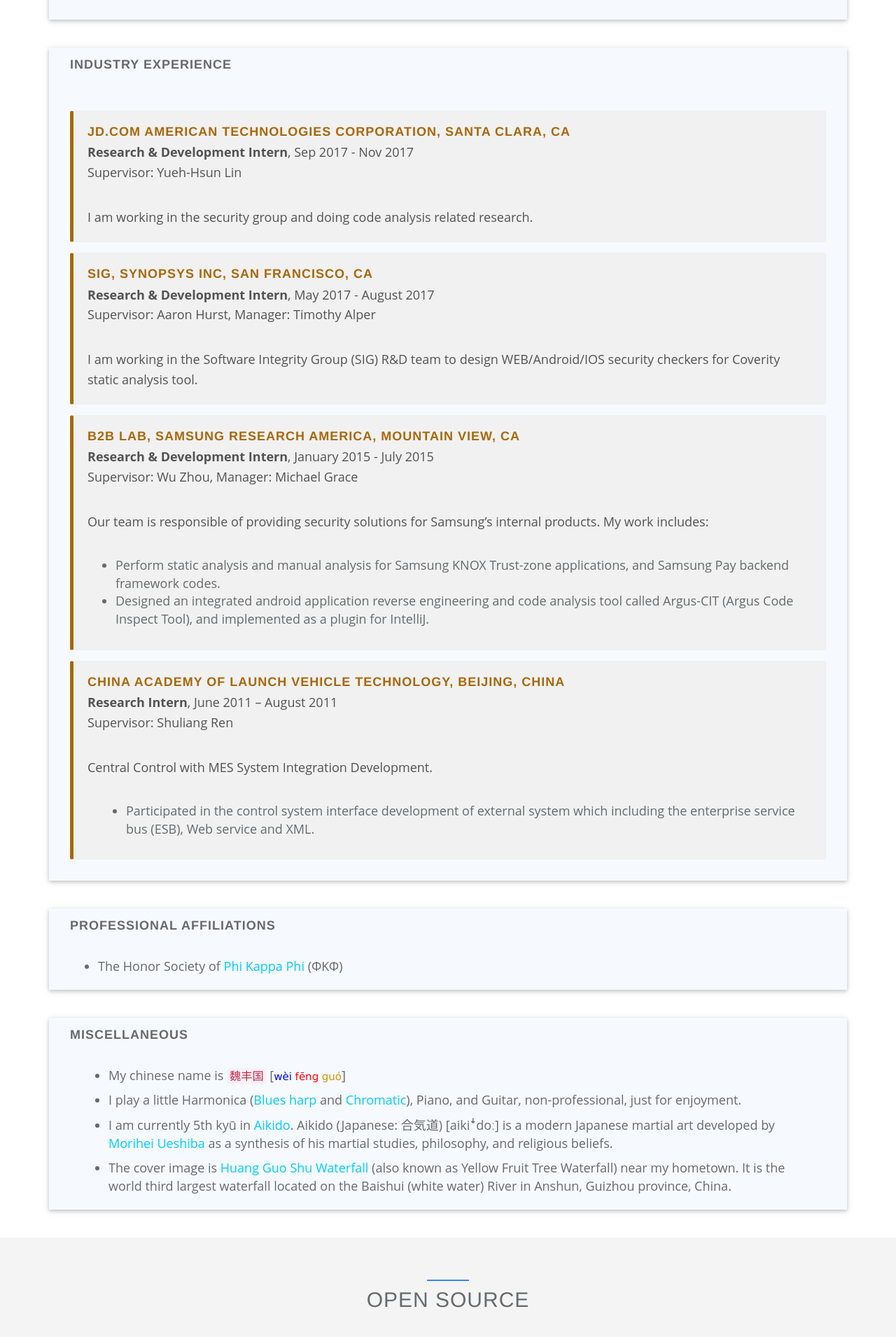
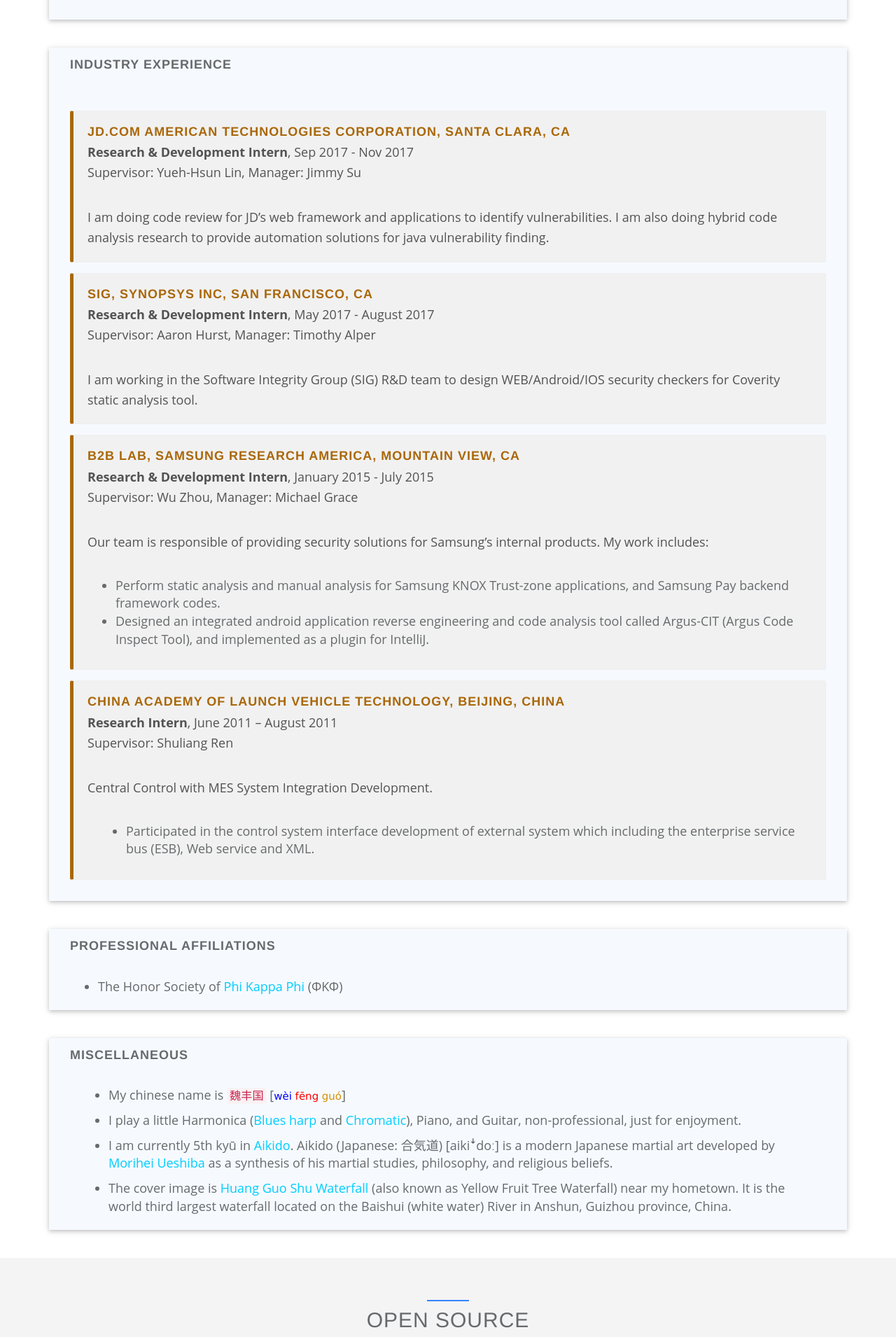
Before and after one commit to fgwei/fgwei.github.io, a Jekyll site: the page built from index.html, in a window 1280 px wide. Shown: the part 2267-4177 px from the top of the page at 70% size. Built offline with Jekyll 4.4.1, drawn with Linux system fonts in a browser that asks for light colours; nearby versions of some CDN libraries.

Commit message:
update cv

```diff
--- a/_includes/sections/about.md
+++ b/_includes/sections/about.md
@@ -104,9 +104,9 @@
 <div class="col-lg-12 bs-callout bs-callout-warning" markdown="1">
   <h4>JD.com American Technologies Corporation, Santa Clara, CA</h4>
   **Research & Development Intern**, Sep 2017 - Nov 2017\\
-  Supervisor: Yueh-Hsun Lin
+  Supervisor: Yueh-Hsun Lin, Manager: Jimmy Su
 
-  I am working in the security group and doing code analysis related research.
+  I am doing code review for JD’s web framework and applications to identify vulnerabilities. I am also doing hybrid code analysis research to provide automation solutions for java vulnerability finding.
 
 </div>
 
--- a/_includes/sections/project.html
+++ b/_includes/sections/project.html
@@ -1,5 +1,4 @@
 <div class="container">
-    <div class="testimonials--overlay"></div>
     <div class="row">
         <div class="col-lg-12 text-center wow zoomIn">
             <div style="height: 80px;"></div>
--- a/css/style.css
+++ b/css/style.css
@@ -500,7 +500,6 @@
 .landing-page .testimonials {
     padding-top: 80px;
     padding-bottom: 90px;
-    background-color: #3385FF;
     background-image: url('../images/landing/project.jpg');
     position: relative;
     background-attachment: fixed;
```
Also changed, not shown: _includes/comments.html (added, +38 -0 lines), images/landing/project.jpg, 1 other file.
